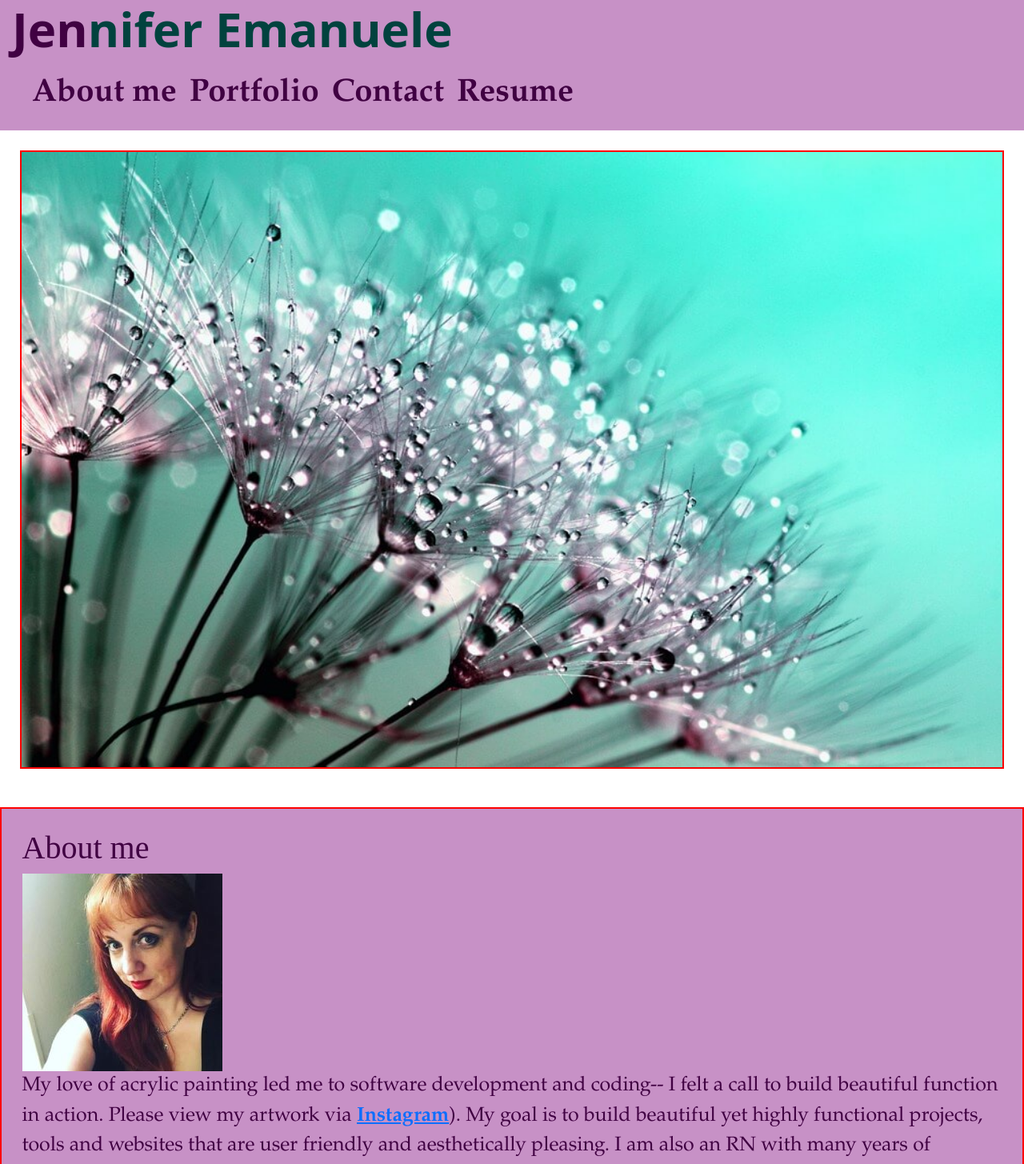
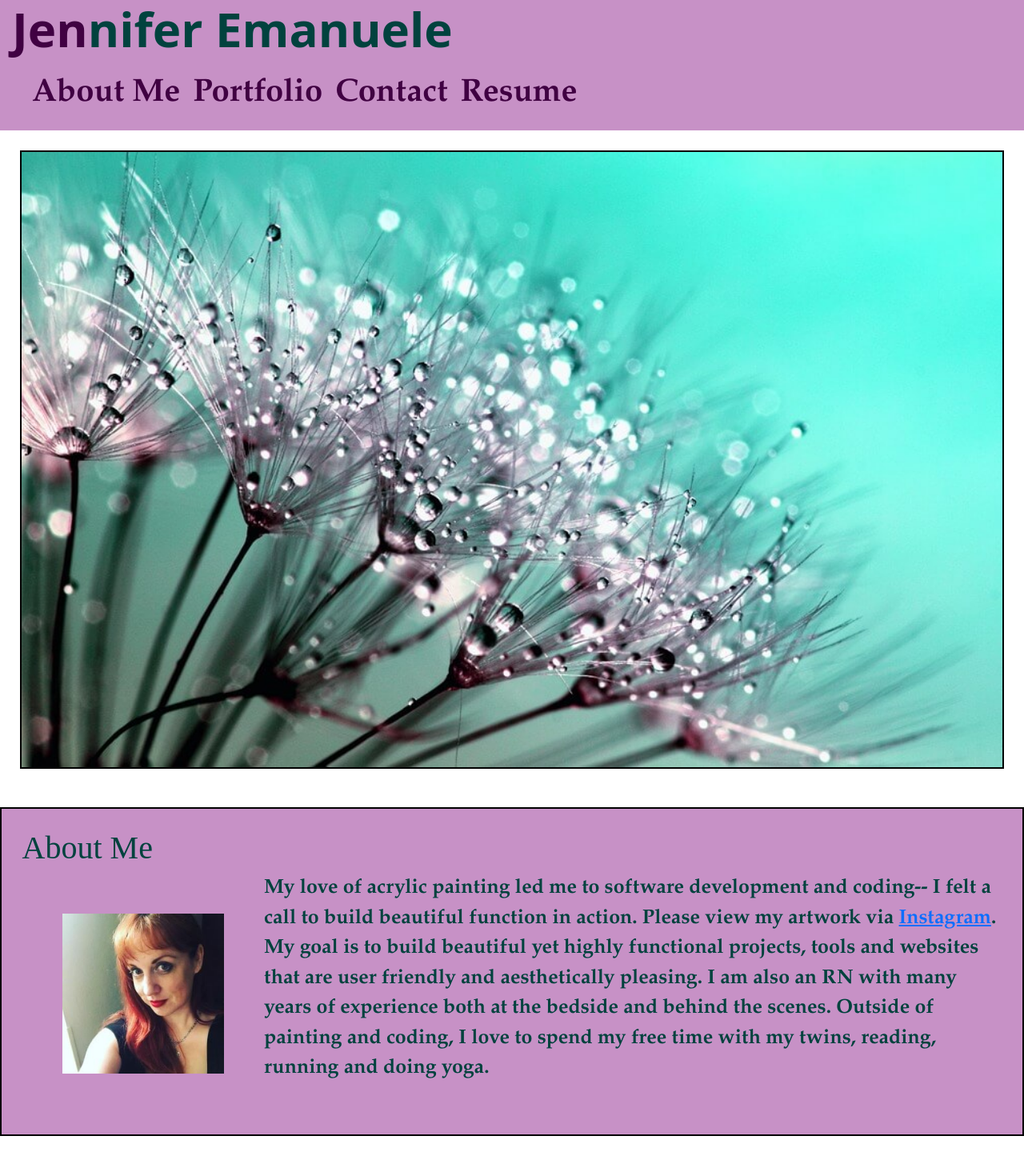
Before and after one commit to jenemanuele/portfolio-react, a React (Create React App) app: page / in a window 1280 px wide. Shown: the top 1455 px of the page at 80% size. Built offline with nearby package versions, Linux system fonts and the light colour scheme.

Commit message:
updated components, renders correctly

```diff
--- a/src/App.css
+++ b/src/App.css
@@ -81,13 +81,8 @@ body {
 
 /*Begin hero style*/
 .hero {
-  /* height: 700px;
-  width: 100%; */
   margin: 25px;
-  /* background-image: url("images/dandelion.jpg"); */
-  /* background-size: cover;
-  background-position: center; */
-  border: 2px solid red;
+  border: 2px solid black;
   text-align: center;
 }
 
@@ -110,30 +105,38 @@ a:hover {
 p {
   font-size: 25px;
   font-family:  Garamond, serif;
-  color: #400142;
+  /* color: #400142; */
 }
 
 /* Begin card style*/
-.project-1, .project-2, .project-3, .project-4, .about-me{
+ .about-me {
   margin-bottom: 65px;
   padding: 2%;
   font-family: Garmond, serif;
+  font-weight: bold;
   background-color: #c791c6;
-  color: #400142;
+  color: #01423e;
   flex: 0 70%;
-  border: 2px solid red;
+  border: 2px solid black;
 
 }
 
-.container {
-  width: 100%;
-  margin: 0 auto;
+.center {
+	display: flex;
+	justify-content: center;
 }
 
 .img {
   max-width: 100%;
 }
 
+.photo {
+  width: auto;
+  height: auto;
+  max-width: 500px;
+  max-height: 300px;
+  padding: 50px;
+}
 /* .project-1:hover, .project-2:hover, .project-3:hover, .project-4:hover, .about-me:hover {
   background-color: whitesmoke;
   border: 2px solid black;
@@ -173,6 +176,51 @@ p {
     cursor: pointer
   }
 
+  .mx-1 {
+    margin-right: var(--spacing-one);
+    margin-left: var(--spacing-one);
+  }
+
+  .mx-2 {
+    margin-right: var(--spacing-two);
+    margin-left: var(--spacing-two);
+  }
+
+  .my-1 {
+    margin-top: var(--spacing-one);
+    margin-bottom: var(--spacing-one);
+  }
+
+  .my-2 {
+    margin-top: var(--spacing-two);
+    margin-bottom: var(--spacing-two);
+  }
+
+
+  .my-5 {
+    margin-top: var(--spacing-five);
+    margin-bottom: var(--spacing-five);
+  }
+
+  .px-1 {
+    padding-right: var(--spacing-one);
+    padding-left: var(--spacing-one);
+  }
+
+  .px-2 {
+    padding-right: var(--spacing-two);
+    padding-left: var(--spacing-two);
+  }
+
+  .py-1 {
+    padding-top: var(--spacing-one);
+    padding-bottom: var(--spacing-one);
+  }
+
+  .py-2 {
+    padding-top: var(--spacing-two);
+    padding-bottom: var(--spacing-two);
+  }
 /*Media Query for tablets and smaller */
 @media screen and (max-width: 768px) {
 
--- a/src/components/About/About.js
+++ b/src/components/About/About.js
@@ -6,16 +6,17 @@ function About() {
     <section className="my-5" >
        <div id="about-me" className="about-me">
 
-            <h1>About me</h1>
-                <img src="./images/Jen-E.jpg" alt="Head shot of Jennifer Emanuele" />
+            <h1 className="page-header">About Me</h1>
+                <div className="center">
+                  <img src="./images/Jen-E.jpg" alt="About me photo" className="photo"/>
 
-                    <p>
-                        My love of acrylic painting led me to software development and coding-- I felt a call to build beautiful function in action. Please view my artwork via <a href="https://www.instagram.com/jen.emanuele.art/">Instagram</a>).
-                     My goal is to build beautiful yet highly functional projects, tools and websites that are user friendly and aesthetically pleasing.  I am also an RN with many years of experience in and out of the hospital.
-                        Outside of painting and coding, I love to spend my free time with my twins, reading, running and doing yoga.
-                    </p>
-
-            </div>
+                      <p>
+                          My love of acrylic painting led me to software development and coding-- I felt a call to build beautiful function in action. Please view my artwork via <a href="https://www.instagram.com/jen.emanuele.art/">Instagram</a>.
+                      My goal is to build beautiful yet highly functional projects, tools and websites that are user friendly and aesthetically pleasing.  I am also an RN with many years of experience both at the bedside and behind the scenes.
+                          Outside of painting and coding, I love to spend my free time with my twins, reading, running and doing yoga.
+                      </p>
+                </div>
+        </div>
     </section>
   )
 }
--- a/src/components/Contact/Contact.js
+++ b/src/components/Contact/Contact.js
@@ -1,4 +1,5 @@
 import React, { useState } from 'react';
+import Contact from '.';
 import { validateEmail } from '../../utils/helpers';
 
 function ContactForm() {
@@ -36,31 +37,65 @@ function ContactForm() {
 		}
 	};
 
+	function handleBlank(e) {
+		if (e.target.name === "Name" || e.target.name === "Message") {
+			if (!e.target.value.length) {
+				setErrorMessage(`${e.target.name} is required.`);
+			} else {
+				setErrorMessage("");
+			}
+		}
+
+		if (!errorMessage) {
+			setFormState({ ...formState, [e.target.name]: e.target.value });
+		}
+	}
 	return (
 		<section>
-		<h1 data-testid="h1tag">Contact me</h1>
-		<form id="contact-form" onSubmit={handleSubmit}>
+			<div className="center">
+				<h2 className="page-header">Contact Me</h2>
+			</div>
 			<div>
-				<label htmlFor="name">Name:</label>
-				<input type="text" name="name" defaultValue={name} onBlur={handleChange} />
+				<form id="contact-form">
+					<div>
+						<label htmlFor="Name">Name:</label>
+						<br></br>
+						<input
+							type="text"
+							defaultValue={name}
+							onBlur={handleBlank}
+							name="Name"
+						/>
 					</div>
 					<div>
 						<label htmlFor="email">Email address:</label>
-				<input type="email" name="email" defaultValue={email} onBlur={handleChange} />
+						<br></br>
+						<input
+							type="email"
+							defaultValue={email}
+							name="email"
+							onBlur={handleChange}
+						/>
 					</div>
 					<div>
-				<label htmlFor="message">Message:</label>
-				<textarea name="message" rows="5" defaultValue={message} onBlur={handleChange} />
+						<label htmlFor="Message">Message:</label>
+						<br></br>
+						<textarea
+							name="Message"
+							defaultValue={message}
+							onBlur={handleBlank}
+							rows="5"
+						/>
 					</div>
 					{errorMessage && (
 						<div>
 							<p className="error-text">{errorMessage}</p>
 						</div>
 					)}
-			<button data-testid="button" type="submit">Submit</button>
+					<button type="submit">Submit</button>
 				</form>
+			</div>
 		</section>
 	);
 }
-
 export default ContactForm;
--- a/src/components/NavBar/NavBar.js
+++ b/src/components/NavBar/NavBar.js
@@ -7,12 +7,14 @@ const NavBar = (props) => {
         <header>
             <div className="header">
                 <h1><span className="Jen"> Jen</span>nifer Emanuele</h1>
-
+                {/* <div>
+                <img src="./images/Jen-E-small.jpg" alt="Head shot of Jennifer Emanuele" /></span>
+               </div> */}
 
                 <div>
                     <ul className="flex-row mobile-view">
                         <li className={currentTab === "about" ? "mx-2 navActive" : "mx-2"}>
-                            <span onClick={() => setCurrentTab("about")}>About me</span>
+                            <span onClick={() => setCurrentTab("about")}>About Me</span>
                         </li>
                         <li className={currentTab === "portfolio" ? "mx-2 navActive" : "mx-2"}>
                             <span onClick={() => setCurrentTab("portfolio")}>Portfolio</span>
```
Also changed, not shown: src/App.js (+1 -15 lines), 1 other file (tests, documents, lock files or other folders). Lines whose indentation alone changed are shown as unchanged.
